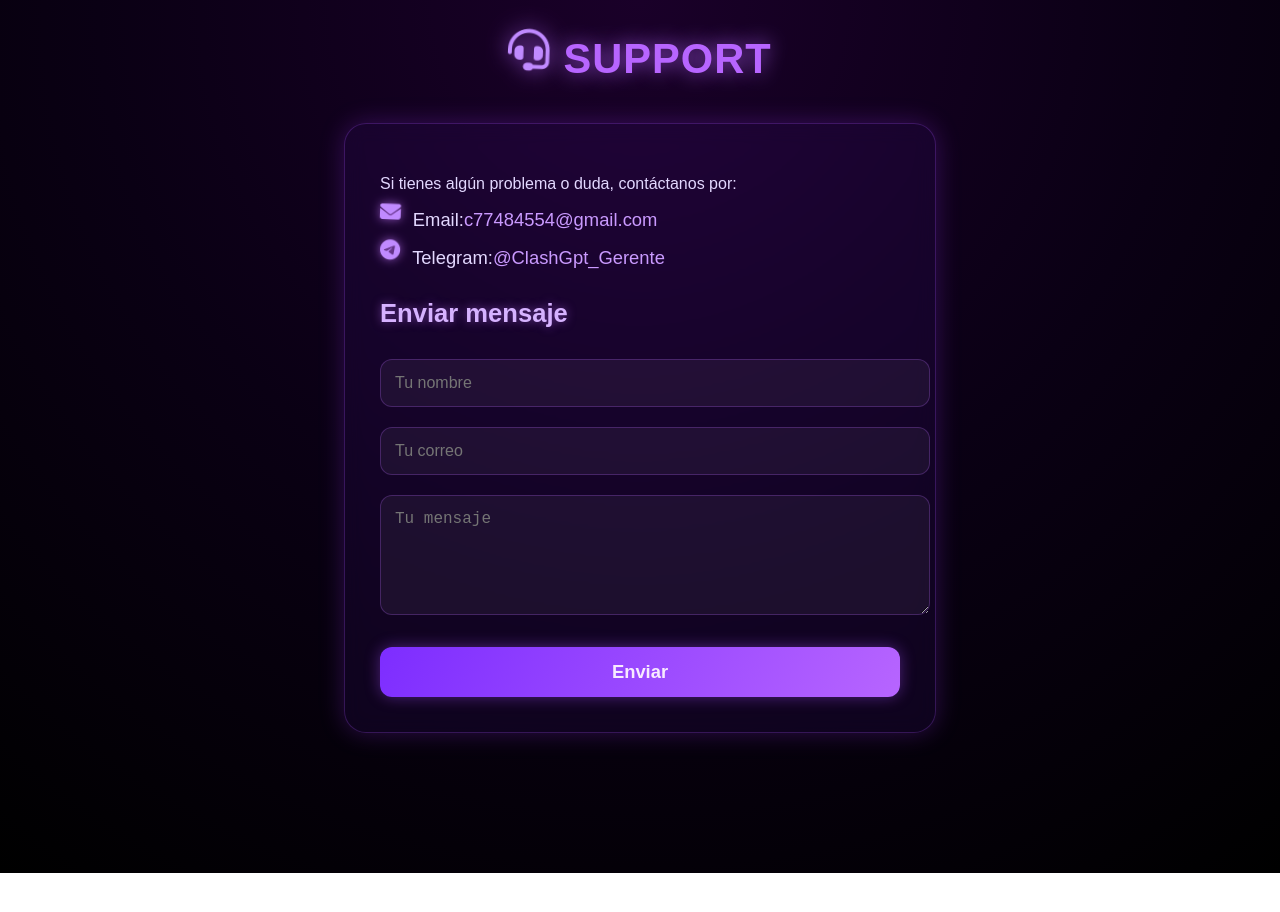
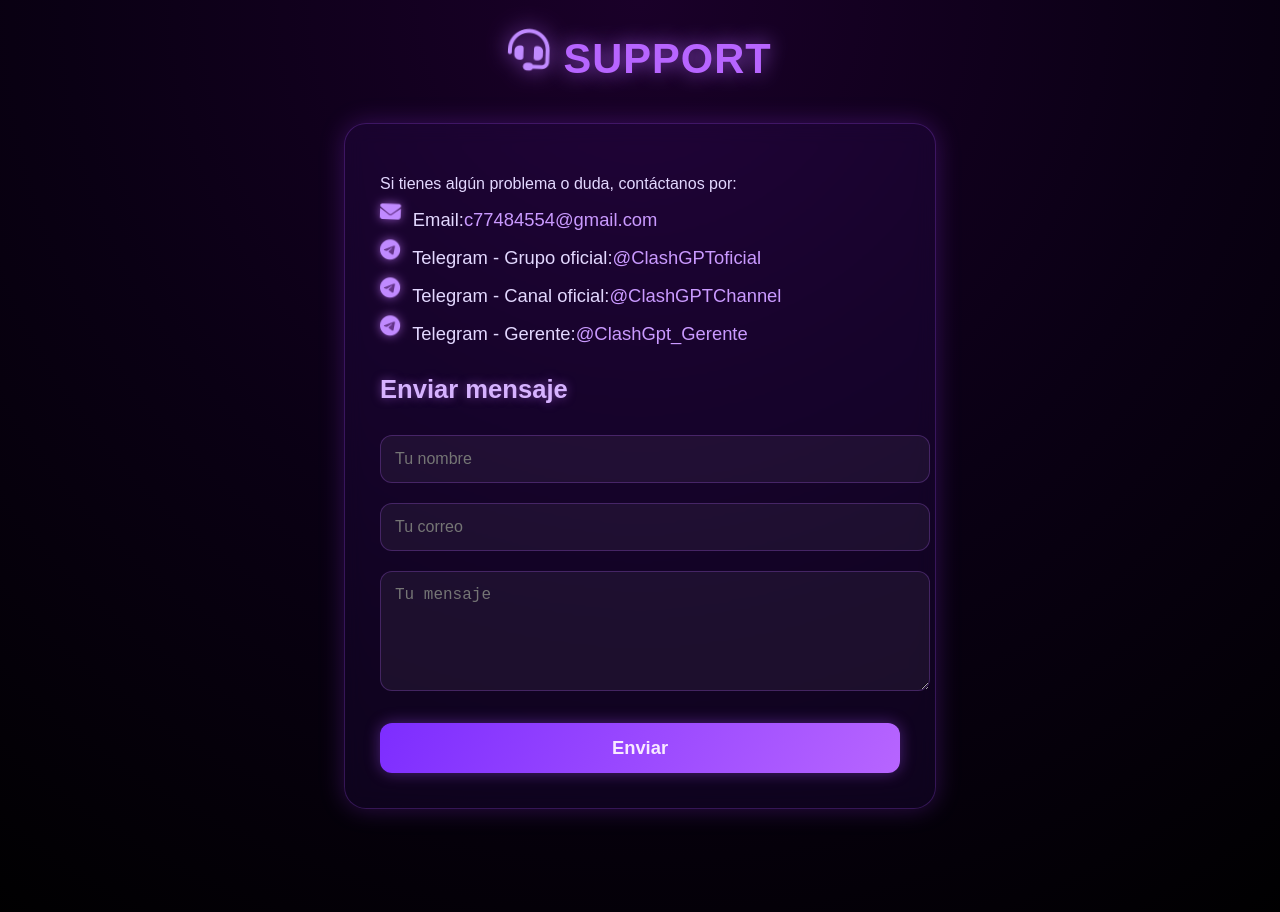
Before and after one commit to samantha506/ClashGPT, a plain HTML site: page Support.html in a window 1280 px wide. Before the commit the page ends 873 px from the top, so only its background shows below. Drawn offline with Linux system fonts and the light colour scheme.

Commit message:
Support.html

```diff
--- a/Support.html
+++ b/Support.html
@@ -192,7 +192,15 @@ form button:hover {
       <a href="mailto:c77484554@gmail.com">c77484554@gmail.com</a>
     </li>
 
-    <li><i class="fa-brands fa-telegram icon-anim"></i> Telegram:
+    <li><i class="fa-brands fa-telegram icon-anim"></i> Telegram - Grupo oficial:
+      <a href="https://t.me/ClashGPToficial" target="_blank">@ClashGPToficial</a>
+    </li>
+
+    <li><i class="fa-brands fa-telegram icon-anim"></i> Telegram - Canal oficial:
+      <a href="https://t.me/ClashGPTChannel" target="_blank">@ClashGPTChannel</a>
+    </li>
+
+    <li><i class="fa-brands fa-telegram icon-anim"></i> Telegram - Gerente:
       <a href="https://t.me/ClashGpt_Gerente" target="_blank">@ClashGpt_Gerente</a>
     </li>
   </ul>
```
